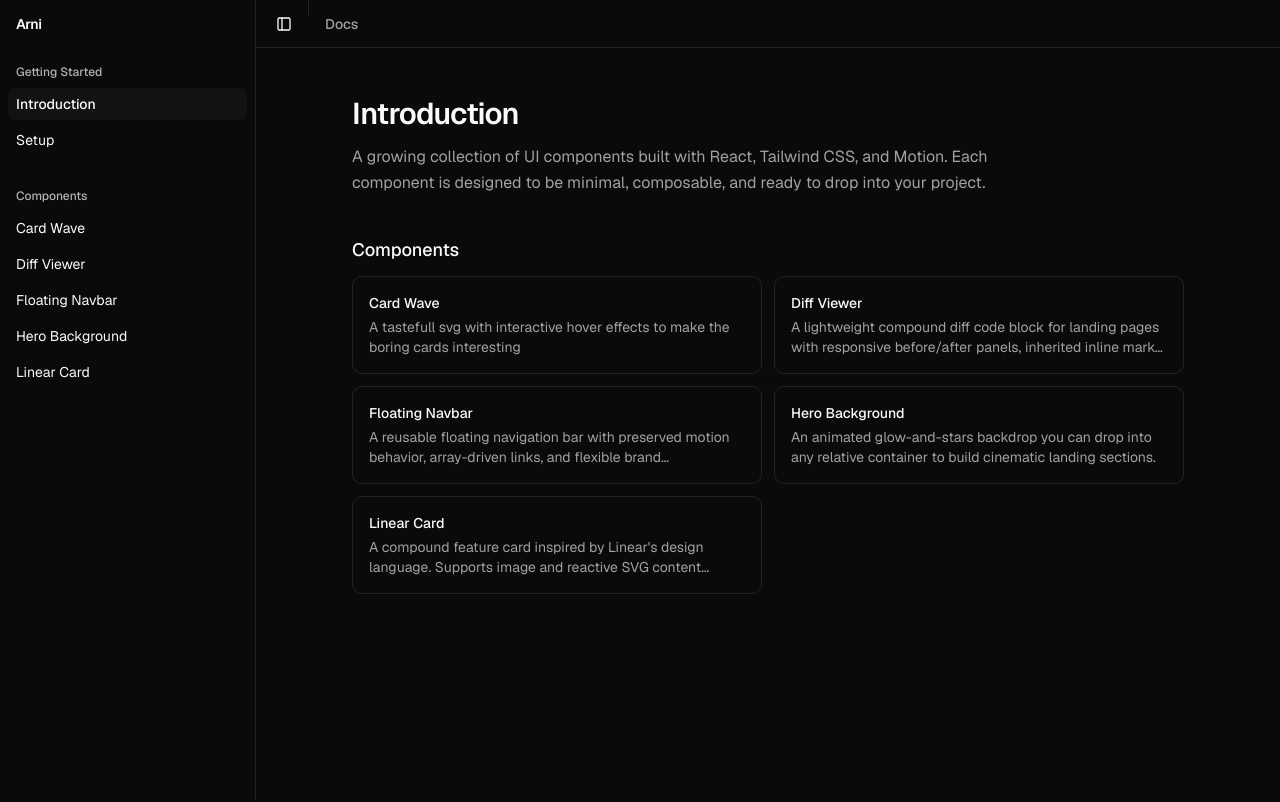
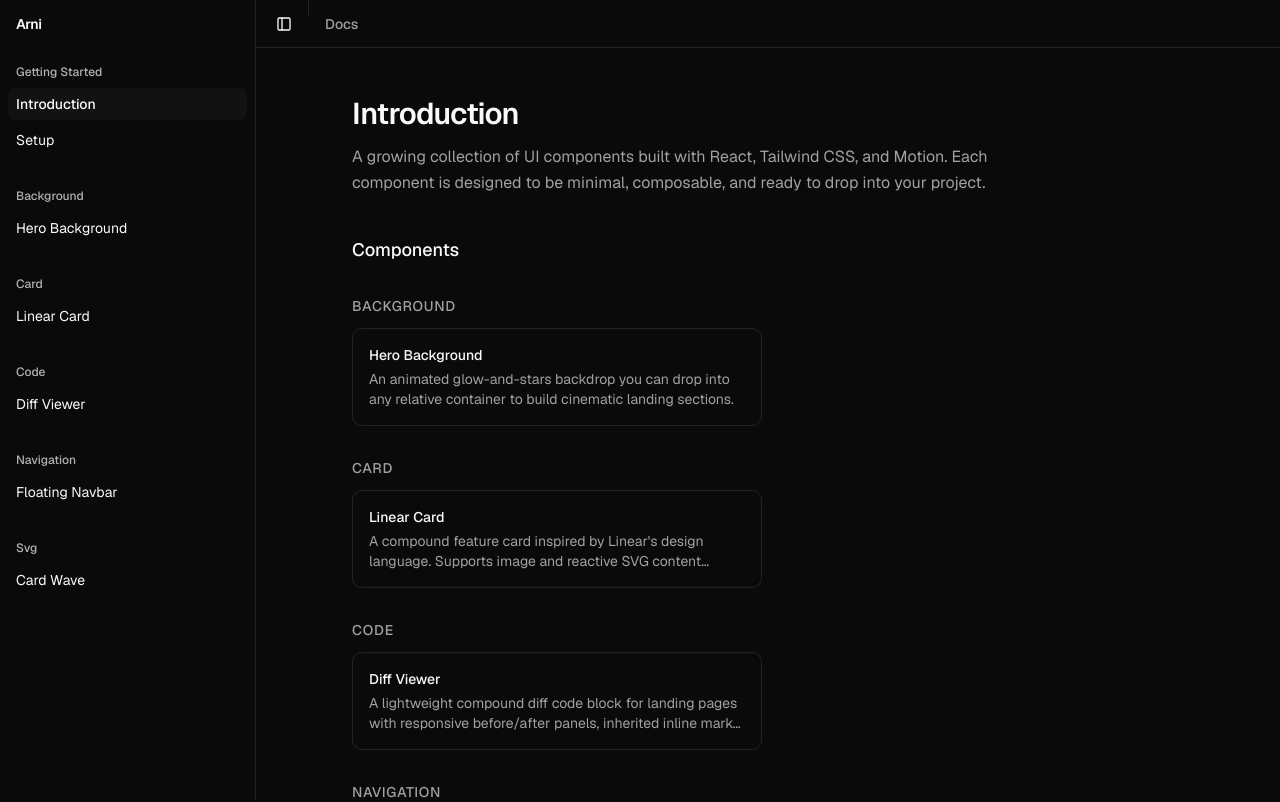
Before and after one commit to Arjunsharmahehe/arni, a Next.js app: page /docs in a window 1280 px wide. Shown: the top 802 px of the page. Built offline with nearby package versions, Linux system fonts and the light colour scheme.

Commit message:
feat: add groupings in the sidebar

```diff
--- a/app/(docs)/docs/page.tsx
+++ b/app/(docs)/docs/page.tsx
@@ -1,5 +1,46 @@
 import Link from "next/link";
 import { componentRegistry } from "@/lib/component-registry";
+
+function toCategoryLabel(category: string) {
+  return category
+    .split(/[-_\s]+/)
+    .filter(Boolean)
+    .map((part) => part.charAt(0).toUpperCase() + part.slice(1))
+    .join(" ");
+}
+
+const groupedComponents = componentRegistry.reduce<
+  Record<string, typeof componentRegistry>
+>((groups, component) => {
+  const primaryCategory = component.categories?.[0] ?? "other";
+
+  if (!groups[primaryCategory]) {
+    groups[primaryCategory] = [];
+  }
+
+  groups[primaryCategory].push(component);
+  return groups;
+}, {});
+
+const sortedComponentGroups = Object.entries(groupedComponents)
+  .map(([category, components]) => ({
+    category,
+    label: category === "other" ? "Other" : toCategoryLabel(category),
+    components: [...components].sort((left, right) =>
+      left.name.localeCompare(right.name),
+    ),
+  }))
+  .sort((left, right) => {
+    if (left.category === "other") {
+      return 1;
+    }
+
+    if (right.category === "other") {
+      return -1;
+    }
+
+    return left.label.localeCompare(right.label);
+  });
 
 export default function DocsPage() {
   return (
@@ -15,24 +56,32 @@ export default function DocsPage() {
         </p>
       </div>
 
-      <div className="space-y-3">
+      <div className="space-y-8">
         <h2 className="text-lg font-medium text-foreground">Components</h2>
+
+        {sortedComponentGroups.map((group) => (
+          <section key={group.category} className="space-y-3">
+            <h3 className="text-sm font-medium text-muted-foreground uppercase tracking-wider">
+              {group.label}
+            </h3>
             <div className="grid gap-3 sm:grid-cols-2">
-          {componentRegistry.map((component) => (
+              {group.components.map((component) => (
                 <Link
                   key={component.slug}
                   href={`/docs/components/${component.slug}`}
                   className="group rounded-lg border border-border p-4 transition-colors hover:bg-muted/50"
                 >
-              <h3 className="text-sm font-medium text-foreground group-hover:text-foreground">
+                  <h4 className="text-sm font-medium text-foreground group-hover:text-foreground">
                     {component.name}
-              </h3>
+                  </h4>
                   <p className="mt-1 text-sm text-muted-foreground line-clamp-2">
                     {component.description}
                   </p>
                 </Link>
               ))}
             </div>
+          </section>
+        ))}
       </div>
     </div>
   );
--- a/components/docs/app-sidebar.tsx
+++ b/components/docs/app-sidebar.tsx
@@ -15,6 +15,47 @@ import {
   SidebarRail,
 } from "@/components/ui/sidebar";
 import { componentRegistry } from "@/lib/component-registry";
+
+function toCategoryLabel(category: string) {
+  return category
+    .split(/[-_\s]+/)
+    .filter(Boolean)
+    .map((part) => part.charAt(0).toUpperCase() + part.slice(1))
+    .join(" ");
+}
+
+const groupedComponents = componentRegistry.reduce<
+  Record<string, typeof componentRegistry>
+>((groups, component) => {
+  const primaryCategory = component.categories?.[0] ?? "other";
+
+  if (!groups[primaryCategory]) {
+    groups[primaryCategory] = [];
+  }
+
+  groups[primaryCategory].push(component);
+  return groups;
+}, {});
+
+const sortedComponentGroups = Object.entries(groupedComponents)
+  .map(([category, components]) => ({
+    category,
+    label: category === "other" ? "Other" : toCategoryLabel(category),
+    components: [...components].sort((left, right) =>
+      left.name.localeCompare(right.name),
+    ),
+  }))
+  .sort((left, right) => {
+    if (left.category === "other") {
+      return 1;
+    }
+
+    if (right.category === "other") {
+      return -1;
+    }
+
+    return left.label.localeCompare(right.label);
+  });
 
 export function AppSidebar() {
   const pathname = usePathname();
@@ -52,17 +93,20 @@ export function AppSidebar() {
           </SidebarGroupContent>
         </SidebarGroup>
 
-        <SidebarGroup>
-          <SidebarGroupLabel>Components</SidebarGroupLabel>
+        {sortedComponentGroups.map((group) => (
+          <SidebarGroup key={group.category}>
+            <SidebarGroupLabel>{group.label}</SidebarGroupLabel>
             <SidebarGroupContent>
               <SidebarMenu>
-              {componentRegistry.map((component) => (
+                {group.components.map((component) => (
                   <SidebarMenuItem key={component.slug}>
                     <SidebarMenuButton
                       render={
                         <Link href={`/docs/components/${component.slug}`} />
                       }
-                    isActive={pathname === `/docs/components/${component.slug}`}
+                      isActive={
+                        pathname === `/docs/components/${component.slug}`
+                      }
                     >
                       <span>{component.name}</span>
                     </SidebarMenuButton>
@@ -71,6 +115,7 @@ export function AppSidebar() {
               </SidebarMenu>
             </SidebarGroupContent>
           </SidebarGroup>
+        ))}
       </SidebarContent>
 
       <SidebarRail />
--- a/lib/component-registry-schema.ts
+++ b/lib/component-registry-schema.ts
@@ -15,6 +15,7 @@ export type ComponentMeta = {
   slug: string;
   name: string;
   description: string;
+  categories?: string[];
   sourcePath?: string;
   code?: string;
   usage: string;
--- a/lib/component-registry.generated.ts
+++ b/lib/component-registry.generated.ts
@@ -6,6 +6,7 @@ export const componentRegistry: ComponentMeta[] = [
     name: "Card Wave",
     description:
       "A tastefull svg with interactive hover effects to make the boring cards interesting",
+    categories: ["svg", "motion"],
     sourcePath: "registry/base-vega/card-wave/card-wave.tsx",
     usage: `import CardWave from "@/registry/base-vega/card-wave/card-wave";
 import {
@@ -68,6 +69,7 @@ import {
     name: "Diff Viewer",
     description:
       "A lightweight compound diff code block for landing pages with responsive before/after panels, inherited inline marks, and customizable syntax highlighting rules.",
+    categories: ["code", "marketing"],
     sourcePath: "registry/base-vega/diff-viewer/diff-viewer.tsx",
     usage: `import {
   DiffLine,
@@ -251,6 +253,7 @@ const highlightRules = [
     name: "Floating Navbar",
     description:
       "A reusable floating navigation bar with preserved motion behavior, array-driven links, and flexible brand configuration for logo or text.",
+    categories: ["navigation", "marketing"],
     sourcePath: "registry/base-vega/floating-navbar/floating-navbar.tsx",
     usage: `import Image from "next/image";
 import {
@@ -367,6 +370,7 @@ const navItems: FloatingNavbarItem[] = [
     name: "Hero Background",
     description:
       "An animated glow-and-stars backdrop you can drop into any relative container to build cinematic landing sections.",
+    categories: ["background", "marketing"],
     sourcePath: "registry/base-vega/hero-background/hero-background.tsx",
     usage: `import Link from "next/link";
 import { HeroBackground } from "@/registry/base-vega/hero-background/hero-background";
@@ -462,6 +466,7 @@ import { HeroBackground } from "@/registry/base-vega/hero-background/hero-backgr
     name: "Linear Card",
     description:
       "A compound feature card inspired by Linear's design language. Supports image and reactive SVG content variants with a minimal, editorial layout.",
+    categories: ["card", "marketing"],
     sourcePath: "registry/base-vega/linear-card/linear-card.tsx",
     usage: `import Image from "next/image";
 import CardWave from "@/registry/base-vega/card-wave/card-wave";
--- a/public/r/hero-background.json
+++ b/public/r/hero-background.json
@@ -6,7 +6,10 @@
   "dependencies": [
     "motion"
   ],
-  "registryDependencies": [],
+  "registryDependencies": [
+    "button",
+    "sheet"
+  ],
   "files": [
     {
       "path": "registry/base-vega/hero-background/hero-background.tsx",
--- a/public/r/registry.json
+++ b/public/r/registry.json
@@ -291,6 +291,7 @@
       "description": "An animated glow-and-stars backdrop you can drop into any relative container to build cinematic landing sections.",
       "dependencies": ["motion"],
       "categories": ["background", "marketing"],
+      "registryDependencies": ["button", "sheet"],
       "files": [
         {
           "path": "registry/base-vega/hero-background/hero-background.tsx",
@@ -349,8 +350,7 @@
           ],
           "subComponents": []
         }
-      },
-      "registryDependencies": []
+      }
     },
     {
       "$schema": "https://ui.shadcn.com/schema/registry-item.json",
--- a/registry.json
+++ b/registry.json
@@ -291,6 +291,7 @@
       "description": "An animated glow-and-stars backdrop you can drop into any relative container to build cinematic landing sections.",
       "dependencies": ["motion"],
       "categories": ["background", "marketing"],
+      "registryDependencies": ["button", "sheet"],
       "files": [
         {
           "path": "registry/base-vega/hero-background/hero-background.tsx",
@@ -349,8 +350,7 @@
           ],
           "subComponents": []
         }
-      },
-      "registryDependencies": []
+      }
     },
     {
       "$schema": "https://ui.shadcn.com/schema/registry-item.json",
--- a/registry/items/hero-background.json
+++ b/registry/items/hero-background.json
@@ -6,6 +6,7 @@
   "description": "An animated glow-and-stars backdrop you can drop into any relative container to build cinematic landing sections.",
   "dependencies": ["motion"],
   "categories": ["background", "marketing"],
+  "registryDependencies": ["button", "sheet"],
   "files": [
     {
       "path": "registry/base-vega/hero-background/hero-background.tsx",
--- a/scripts/component-registry.mjs
+++ b/scripts/component-registry.mjs
@@ -676,6 +676,7 @@ async function buildDocsComponents(items) {
       slug: item.name,
       name: item.title,
       description: item.description,
+      categories: item.categories ?? [],
       sourcePath,
       previewPath: docs.previewPath,
       previewExportName:
@@ -696,6 +697,7 @@ async function writeGeneratedRegistry(docsComponents) {
     slug: ${JSON.stringify(component.slug)},
     name: ${JSON.stringify(component.name)},
     description: ${JSON.stringify(component.description)},
+    categories: ${JSON.stringify(component.categories ?? [])},
     sourcePath: ${JSON.stringify(component.sourcePath)},
     usage: ${BACKTICK_TOKEN}${escapeTemplateLiteral(component.usage.trim())}${BACKTICK_TOKEN},
     props: ${JSON.stringify(component.props, null, 4).replace(/^/gm, "    ").trimStart()},
```
Also changed, not shown: .agents/skills/arni/SKILL.md. Lines whose indentation alone changed are shown as unchanged.
